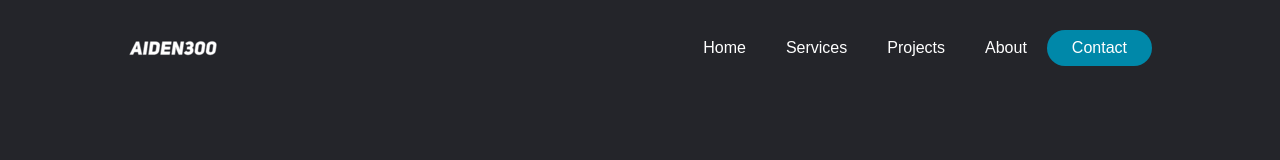
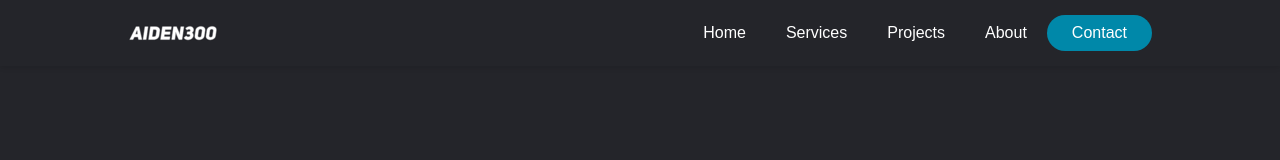
Before and after one commit to Aiden-Peace300/AidenPeace-Portfolio, a React (Vite) app in the folder client/: page / in a window 1280 px wide. Shown: the top 160 px of the page. Built offline with nearby package versions, Linux system fonts and the light colour scheme.

Commit message:
Added a fixed navbar

```diff
--- a/client/src/App.css
+++ b/client/src/App.css
@@ -28,10 +28,16 @@ button {
 }
 
 header {
+  position: fixed;
+  top: 0;
+  width: 100%;
+  background-color: #24252a;
+  z-index: 1000; /* Set a high z-index to ensure it stays on top */
   display: flex;
   justify-content: flex-end;
   align-items: center;
-  padding: 30px 10%;
+  padding: 15px 10%;
+  box-shadow: 0 2px 5px rgba(0, 0, 0, 0.1); /* Add a subtle box shadow for separation */
 }
 
 .logo {
--- a/client/src/App.tsx
+++ b/client/src/App.tsx
@@ -13,7 +13,7 @@ export default function App() {
         <nav>
           <ul className="nav__links">
             <li>
-              <a href="#home">Home</a>
+              <a href="#">Home</a>
             </li>
             <li>
               <a href="#services">Services</a>
```
